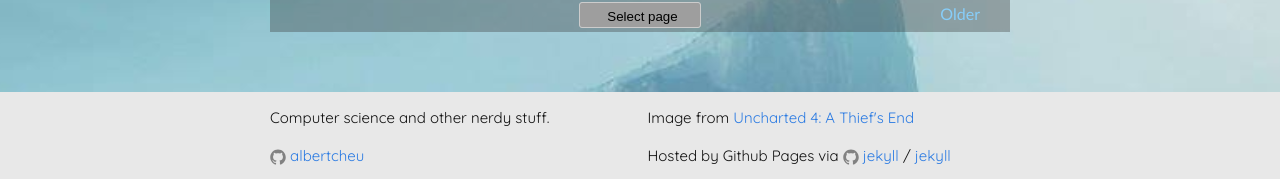
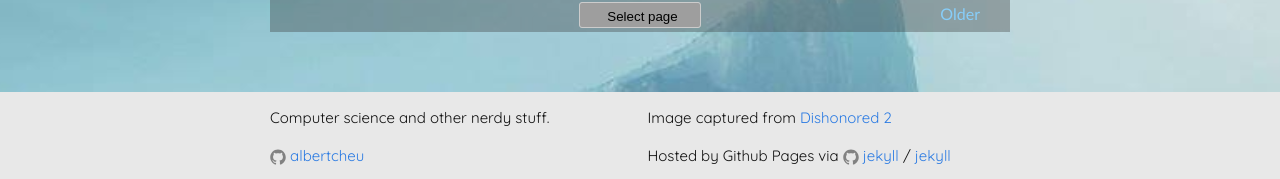
Before and after one commit to albertcheu/albertcheu.github.io, a Jekyll site: the page built from index.html, in a window 1280 px wide. Shown: the part 1086-1265 px from the top of the page. Built offline with Jekyll 4.4.1, drawn with Linux system fonts in a browser that asks for light colours; grey boxes are pictures that could not be loaded.

Commit message:
Footer update to Dishonored

```diff
--- a/_includes/footer.html
+++ b/_includes/footer.html
@@ -19,8 +19,10 @@
       </div>
 
       <div class="footer-col footer-col-2">
+        <p> Image captured from <a href="http://dishonored.bethesda.net">Dishonored 2</a> </p>
+<!--	<p>Image from <a href="http://unchartedthegame.com">Uncharted 4: A Thief's End</a></p>
+  -->
 
-	<p>Image from <a href="http://unchartedthegame.com">Uncharted 4: A Thief's End</a></p>
 	<p>Hosted by Github Pages via {% include icon-github.html username="jekyll" %} / <a href="https://github.com/jekyll/jekyll">jekyll</a></p>
       </div>
 
```
